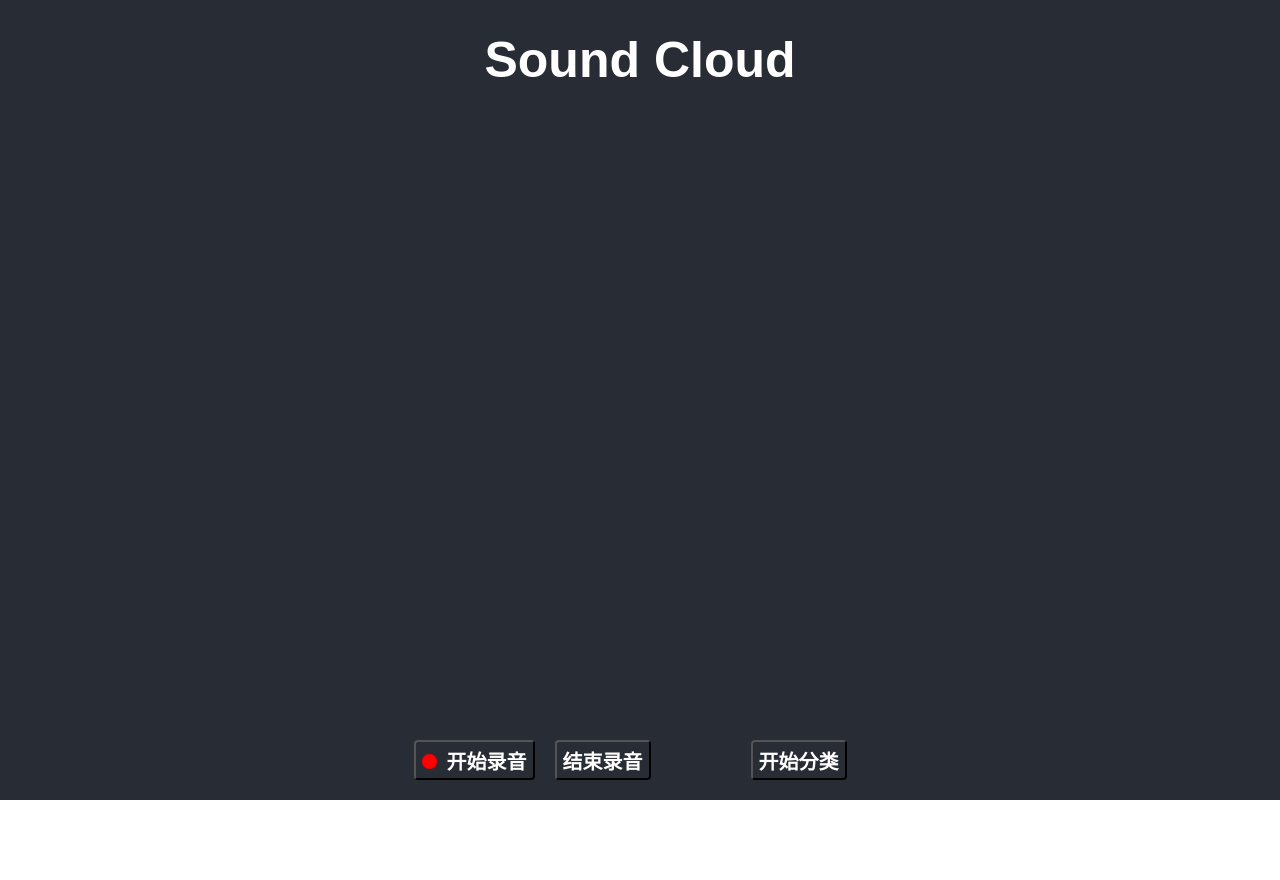
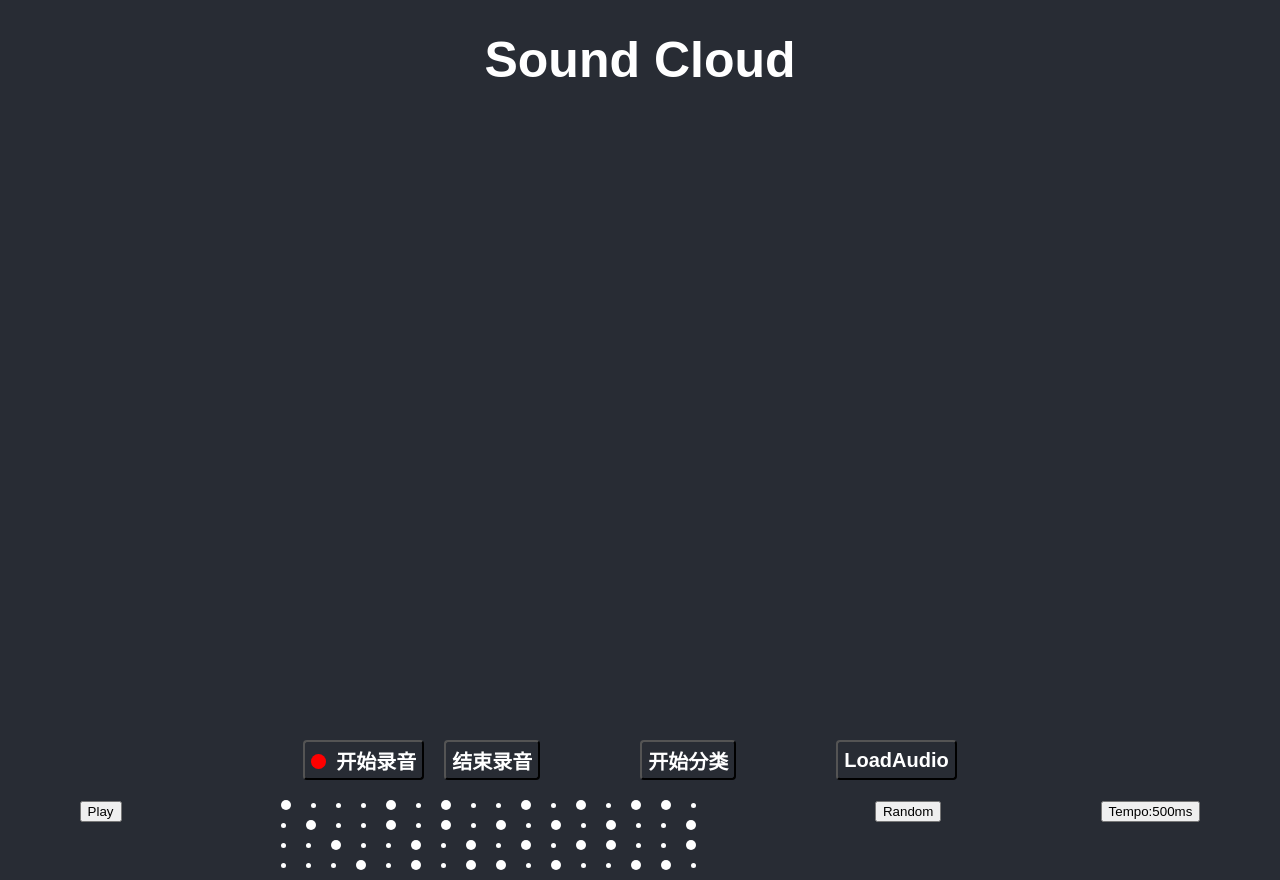
Before and after one commit to CSUHYD/SoundCloud, a React (Create React App) app: page / in a window 1280 px wide. Before the commit the page ends 800 px from the top, so only its background shows below. Built offline with nearby package versions, Linux system fonts and the light colour scheme.

Commit message:
tracks wip

```diff
--- a/src/App.css
+++ b/src/App.css
@@ -120,3 +120,27 @@
 .submit {
   margin-left: 80px;
 }
+
+.track-wrap {
+  display: flex;
+  justify-content: space-around
+}
+.track-row {
+  display: flex;
+  align-items: center;
+  margin-bottom: 10px
+}
+.track-dot {
+  border-radius: 50%;
+  width: 5px;
+  height: 5px;
+  margin-right: 20px
+}
+.track-dot.on {
+  width: 10px;
+  height: 10px;
+}
+.track-dot.playing {
+  width: 15px;
+  height: 15px;
+}
--- a/src/App.js
+++ b/src/App.js
@@ -1,10 +1,14 @@
-import React from 'react';
-import './App.css';
-import './AudioRecorder';
+import React from "react";
+import "./App.css";
+import "./AudioRecorder";
 import axios from "axios/index";
 
-const CLUSTER_COLORS = [];
-
+// const CLUSTER_COLORS = [];
+const track0Default = [1, 0, 0, 0, 1, 0, 1, 0, 0, 1, 0, 1, 0, 1, 1, 0];
+const track1Default = [0, 1, 0, 0, 1, 0, 1, 0, 1, 0, 1, 0, 1, 0, 0, 1];
+const track2Default = [0, 0, 1, 0, 0, 1, 0, 1, 0, 1, 0, 1, 1, 0, 0, 1];
+const track3Default = [0, 0, 0, 1, 0, 1, 0, 1, 1, 0, 1, 0, 0, 1, 1, 0];
+const TEMPO = [100, 150, 200, 250, 300, 400, 500, 600, 800, 1000];
 export default class App extends React.Component {
     constructor(props) {
         super(props);
@@ -20,34 +24,102 @@
             ], //
             recording: false,
             editing: true,
+            track0: track0Default,
+            track1: track1Default,
+            track2: track2Default,
+            track3: track3Default,
+            track0Audio: {
+                // el,
+                // color,
+            },
+            track1Audio: {},
+            track2Audio: {},
+            track3Audio: {},
+            pos: 0, // 0-15,
+            interval: "",
+            playing: false
+        };
+        this.currTempo = 6; // %11
+    }
+    componentDidMount() {}
+    playTracks() {
+        let n = 0;
+        const interval = setInterval(() => {
+            const pos = n%16;
+            this.loadAndPlay(0, this.state.track0[pos]);
+            this.loadAndPlay(1, this.state.track1[pos]);
+            this.loadAndPlay(2, this.state.track2[pos]);
+            this.loadAndPlay(3, this.state.track3[pos]);
+            n++;
+        }, TEMPO[this.currTempo % TEMPO.length]);
+        this.setState({
+            interval,
+            playing: true
+        });
+    }
+    stopPlaying() {
+        clearInterval(this.state.interval);
+        this.setState({
+            playing: false
+        });
+    }
+    loadAndPlay(i, on) {
+        const a = this.state[`track${i}Audio`];
+        if (a.el) {
+            a.el.load();
+            if (on) {
+                a.el.play();
             }
         }
-    componentDidMount() {
     }
     startRecording() {
-        window.HZRecorder.get((rec) => {
+        window.HZRecorder.get(rec => {
             this.recorder = rec;
             this.recorder.start();
         });
         this.setState({
-            recording: true,
-        })
+            recording: true
+        });
     }
-    uploadAll() {
-        const {audio} = this.state;
+    stopRecording() {
+        if (!this.recorder) return;
+        const blob = this.recorder.getBlob();
+        // console.log(blob);//todo
+        this.setState({
+            audio: [
+                ...this.state.audio,
+                {
+                    src: window.URL.createObjectURL(this.recorder.getBlob()),
+                    blob: blob,
+                    coord: [Math.random(), Math.random()],
+                    color: this.getRandomColor()
+                }
+            ],
+            recording: false,
+            editing: true
+        });
+    }
+    tempoClick() {
+        this.stopPlaying();
+        this.currTempo++;
+        console.log(this.currTempo);
+        this.playTracks();
+    }
+    uploadAndPlayAll() {
+        const { audio } = this.state;
         var fd = new FormData();
         const len = audio.length;
         for (let i = 0; i < len; i++) {
             fd.append(`${i}`, audio[i].blob);
         }
         const arr = JSON.parse(JSON.stringify(this.state.audio));
-        const url = window.uploadUrl || 'localhost:4000/sort';
-        axios.post(url, fd).then((res) => { //todo robizlab.com
+        const url = window.uploadAndPlayUrl || "localhost:4000/sort";
+        axios.post(url, fd).then(res => {
+            //todo robizlab.com
             // axios.post('http://47.99.141.253:4000/sort', fd).then((res) => { //todo robizlab.com
             // axios.post('https://robizlab.com/soundcloud/sort', fd).then((res) => { //todo robizlab.com
             if (res && res.data) {
-                console.log(res.data);//todo
-                Object.keys(res.data).forEach((key) => {
+                Object.keys(res.data).forEach(key => {
                     if (arr[key]) {
                         arr[key].cluster = res.data[key].cluster;
                         arr[key].coord = res.data[key].coord;
@@ -55,86 +127,160 @@
                 });
                 this.setState({
                     audio: arr,
-                    editing: false,
-                })
+                    editing: false
+                });
             }
         });
     }
     getRandomColor() {
-        var letters = '0123456789ABCDEF';
-        var color = '#';
+        var letters = "0123456789ABCDEF";
+        var color = "#";
         for (var i = 0; i < 6; i++) {
             color += letters[Math.floor(Math.random() * 16)];
         }
         return color;
     }
     render() {
-        const {audio, editing, recording,} = this.state;
+        const { audio, editing, recording } = this.state;
         return (
             <div className="App">
                 <div className="title">Sound Cloud</div>
                 <header className="App-header">
-                    {
-                        audio.map((item, index) => {
+                    {audio.map((item, index) => {
                         return (
                             <div
-                                    className={`dot${(editing && index == audio.length - 1) ? ' dot-curr' : ''}`}
+                                className={`dot${
+                                    editing && index === audio.length - 1
+                                        ? " dot-curr"
+                                        : ""
+                                }`}
                                 style={{
                                     // if cluster exist, pick color[cluster]
-                                        left: item.coord[0]*100+'%',
-                                        top: item.coord[1]*100+'%',
+                                    left: item.coord[0] * 100 + "%",
+                                    top: item.coord[1] * 100 + "%"
                                 }}
                             >
-                                    <audio
-                                        src={item.src}
-                                        id={'audio'+index}
-                                    />
+                                <audio src={item.src} id={"audio" + index} />
                                 <div
                                     className="dot-inner"
-                                        onMouseOver={()=>{
-                                            const el = document.getElementById('audio'+index);
+                                    onMouseOver={() => {
+                                        const el = document.getElementById(
+                                            "audio" + index
+                                        );
                                         el.load();
                                         el.play();
                                     }}
                                     style={{
                                         // if cluster exist, pick color[cluster]
-                                            backgroundColor: `rgb(${item.coord[0]*255}, ${item.coord[1]*255}, 125)`,
+                                        backgroundColor: `rgb(${item.coord[0] *
+                                            255}, ${item.coord[1] * 255}, 125)`
                                     }}
                                 />
                             </div>
-                            )
-                        })
-                    }
+                        );
+                    })}
                 </header>
                 <div className="button-wrap">
-                    <button onClick={()=>{this.startRecording();}}
-                            type="success" size="small"
-                    ><span className={`recording-dot${recording ? ' blink' : ''}`}/>开始录音</button>
-                    <button onClick={()=>{
-                        if (!this.recorder) return;
-                        const blob = this.recorder.getBlob();
-                        // console.log(blob);//todo
-                        this.setState({
-                            audio: [...this.state.audio,
-                                {
-                                    src: window.URL.createObjectURL(this.recorder.getBlob()),
-                                    blob: blob,
-                                    coord: [Math.random(), Math.random()],
-                                    color: this.getRandomColor(),
-                                },
-                            ],
-                            recording: false,
-                            editing: true,
-                        })
-                    }} type="danger" size="small">结束录音</button>
+                    <button
+                        onClick={() => {
+                            this.startRecording();
+                        }}
+                        type="success"
+                        size="small"
+                    >
+                        <span
+                            className={`recording-dot${
+                                recording ? " blink" : ""
+                            }`}
+                        />
+                        开始录音
+                    </button>
+                    <button
+                        onClick={() => {
+                            this.stopRecording();
+                        }}
+                        type="danger"
+                        size="small"
+                    >
+                        结束录音
+                    </button>
                     <button
                         className="submit"
-                        onClick={()=>{
-                            this.uploadAll();
+                        onClick={() => {
+                            this.uploadAndPlayAll();
                         }}
-                    >开始分类</button>
+                    >
+                        开始分类
+                    </button>
+                    <button
+                        className="submit"
+                        onClick={() => {
+                            this.setState({
+                                track0Audio: {
+                                    el: document.getElementById('audio0'),
+                                    color: this.state.audio[0].color,
+                                },
+                                track1Audio: {
+                                    el: document.getElementById('audio1'),
+                                    color: this.state.audio[1].color,
+                                },
+                                track2Audio: {
+                                    el: document.getElementById('audio2'),
+                                    color: this.state.audio[2].color,
+                                },
+                                track3Audio: {
+                                    el: document.getElementById('audio3'),
+                                    color: this.state.audio[3].color,
+                                },
+                            })
+                        }}
+                    >
+                        LoadAudio
+                    </button>
+                </div>
+                <div className="track-wrap">
+                    <div className="play" onClick={() => {
+                            if (this.state.playing) {
+                                this.stopPlaying();
+                            } else {
+                                this.playTracks();
+                            }
+                        }}>
+                        <button>{this.state.playing ? "Stop" : "Play"}</button>
+                    </div>
+                    <div className="track">
+                        {[0, 1, 2, 3].map((item, rowi) => {
+                            return (
+                                <div className={`track${rowi} track-row`}>
+                                    {this.state[`track${rowi}`].map(
+                                        (colitem, coli) => {
+                                            return (
+                                                <div
+                                                    className={`track-dot${
+                                                        colitem ? " on" : ""
+                                                    }`}
+                                                    style={{
+                                                        backgroundColor:
+                                                            this.state[
+                                                                `track${rowi}Audio`
+                                                            ].color || "#fff"
+                                                    }}
+                                                />
+                                            );
+                                        }
+                                    )}
+                                </div>
+                            );
+                        })}
+                    </div>
+                    <div className="random">
+                        <button>Random</button>
+                    </div>
+                    <div className="pace">
+                        <button onClick={()=>{this.tempoClick()}}>Tempo:{TEMPO[this.currTempo % TEMPO.length]}ms</button>
                     </div>
                 </div>
-        )
+            </div>
+        );
     }
 }
```
Also changed, not shown: src/AudioRecorder.js (+4 -4 lines). Lines whose indentation alone changed are shown as unchanged.
